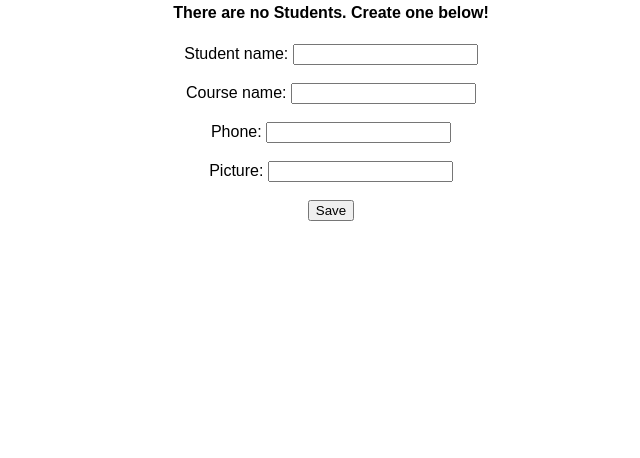
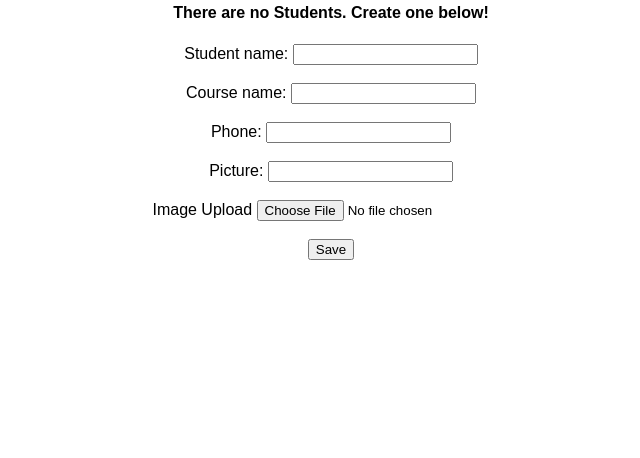
Before and after one commit to agadodia/myPythonRepo, a Flask app: page / in a window 1280 px wide. Shown: the part 197-655 px from the top of the page, without its empty margins (309-949 px from the left). Run offline with Flask 2, Linux system fonts and the light colour scheme; data that the repository does not hold is empty.

Commit message:
added upload functionality

```diff
--- a/app.py
+++ b/app.py
@@ -1,8 +1,18 @@
+import os
 from flask import Flask, render_template, request, redirect
 from flask_sqlalchemy import SQLAlchemy
 from datetime import datetime
+from werkzeug.utils import secure_filename
 
 app = Flask(__name__)
+
+UPLOAD_FOLDER = 'static/uploads'
+
+app.config['UPLOAD_FOLDER'] = UPLOAD_FOLDER
+ALLOWED_EXTENSIONS = set(['png', 'jpg', 'jpeg', 'gif'])
+
+def allowed_file(filename):
+    return '.' in filename and filename.rsplit('.', 1)[1].lower() in ALLOWED_EXTENSIONS
 
 #app.config['SQLALCHEMY_DATABASE_URI'] = 'postgresql://anju:anju@localhost:5432/flaskpg-db'
 app.config['SQLALCHEMY_DATABASE_URI'] = 'postgresql://anju:anju@localhost/students'
@@ -30,8 +40,18 @@ def index():
         student_phone = request.form['student_phone']
         student_picture = request.form['student_picture']
         student = Student(student_name, student_course, student_phone , student_picture)
+        mypic = request.files['student_img']
 
+        if not mypic:
+
+            return "No Picture uploaded", 400
+        filename = secure_filename(mypic.filename)
         try:
+            mypic.save(os.path.join(app.config['UPLOAD_FOLDER'], filename))
+        except:
+            return redirect('/')
+        try:
+
             db.session.add(student)
             db.session.commit()
             return redirect('/')
--- a/templates/index.html
+++ b/templates/index.html
@@ -36,11 +36,12 @@
     <table>
         <tr>
             <div class="form">
-                <form action="/" method="POST">
+                <form action="/" enctype="multipart/form-data" method="POST">
                     <label for="student_name">Student name: </label> <input type="text" id="student_name" name="student_name"><br><br>
                     <label for="student_course">Course name: </label> <input type="text" id="student_course" name="student_course"><br><br>
                     <label for="student_phone">Phone: </label> <input type="text" id="student_phone" name="student_phone"><br><br>
                     <label for="student_picture">Picture: </label> <input type="text" id="student_picture" name="student_picture"><br><br>
+                    <label for="student_img">Image Upload</label> <input type="file" name="student_img"><br><br>
                     <button><a>Save</a></button>
                     <br>
                 </form>
```
Also changed, not shown: static/uploads/img_crossjoin.png (added), static/uploads/img_innerjoin.gif (added).
